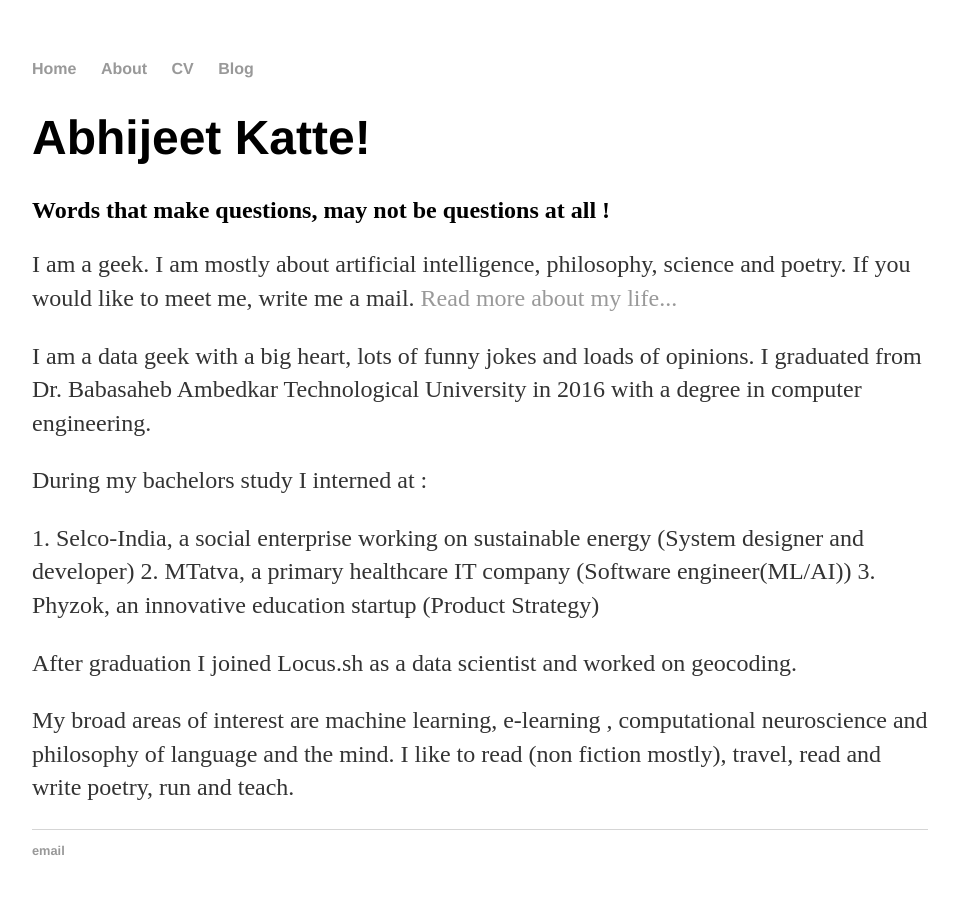
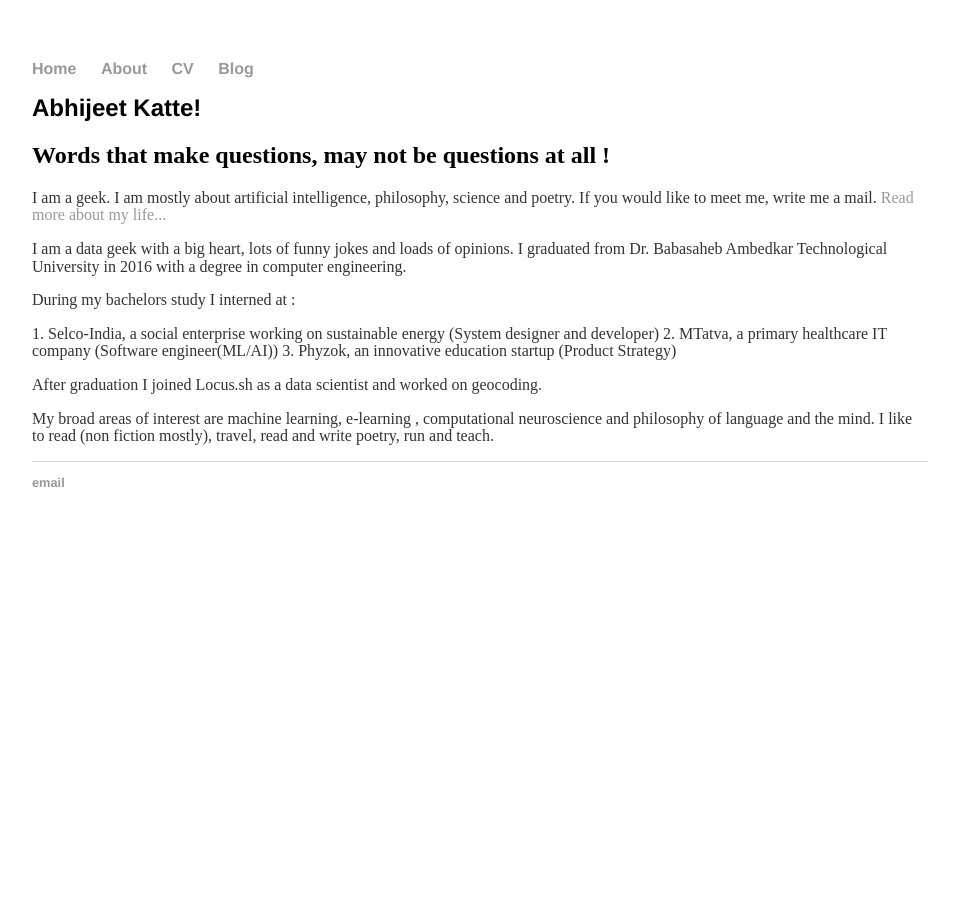
Before and after one commit to AbhiK24/abhik24.github.io, a Jekyll site: the page built from about/index.html, in a window 1280 px wide. Shown: the whole page, without its empty margins (160-1117 px from the left). Built offline with Jekyll 4.4.1, drawn with Linux system fonts in a browser that asks for light colours.

Commit message:
Changed p size to 1em and others

```diff
--- a/css/main.css
+++ b/css/main.css
@@ -20,12 +20,12 @@ a:hover {
     text-decoration: underline;
 }
 h1 {
-    font-size: 3em;
+    font-size: 1.5em;
     font-family:'Helvetica', 'Arial', 'Sans-Serif';
 }
 p {
-    font-size: 1.5em;
-    line-height: 1.4em;
+    font-size: 1em;
+    line-height: 1.1em;
     color: #333;
 }
 footer {
```
